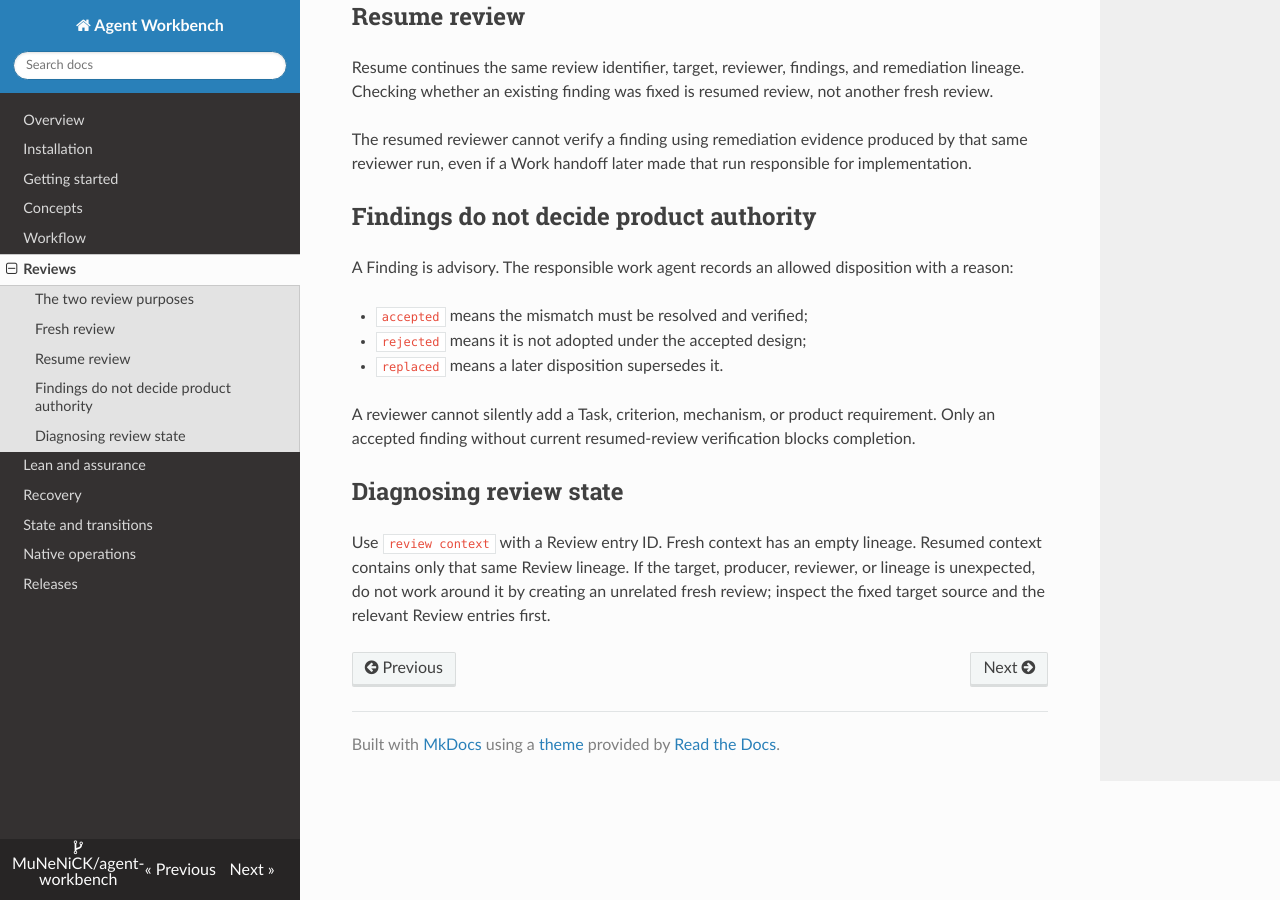
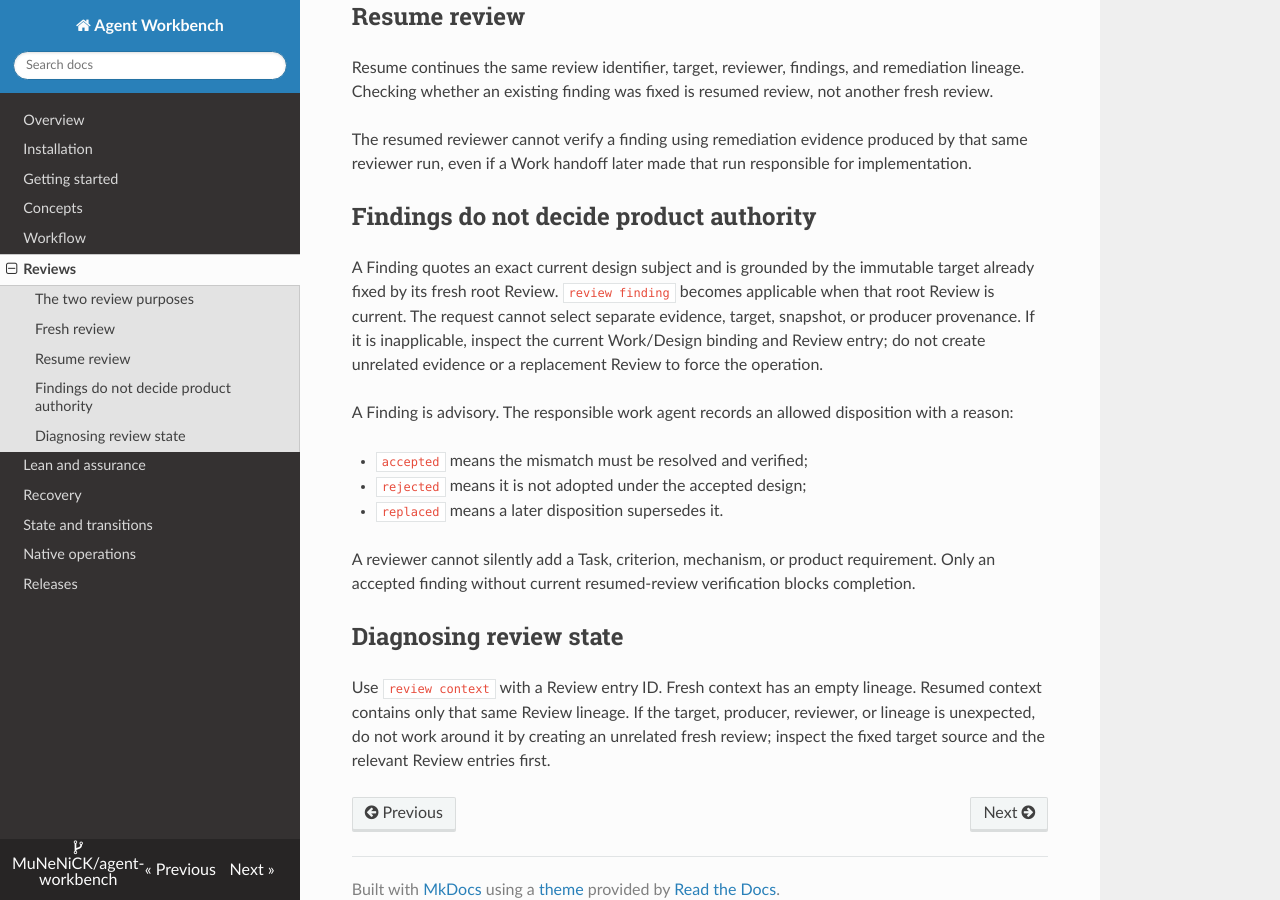
Before and after one commit to MuNeNiCK/agent-workbench, an MkDocs documentation site: the page built from docs/content/reviews.md, in a window 1280 px wide and 900 px high, scrolled down 753 px. Built offline with MkDocs 1.6.1, drawn with Linux system fonts in a browser that asks for light colours; nearby versions of some CDN libraries.

Commit message:
fix: bind findings to fixed review targets

```diff
--- a/docs/content/reviews.md
+++ b/docs/content/reviews.md
@@ -33,6 +33,12 @@ reviewer run, even if a Work handoff later made that run responsible for impleme
 
 ## Findings do not decide product authority
 
+A Finding quotes an exact current design subject and is grounded by the immutable target already
+fixed by its fresh root Review. `review finding` becomes applicable when that root Review is current.
+The request cannot select separate evidence, target, snapshot, or producer provenance. If it is
+inapplicable, inspect the current Work/Design binding and Review entry; do not create unrelated
+evidence or a replacement Review to force the operation.
+
 A Finding is advisory. The responsible work agent records an allowed disposition with a reason:
 
 - `accepted` means the mismatch must be resolved and verified;
```
Also changed, not shown: docs/content/operation-reference.md (+5 -0 lines), 13 other files.
